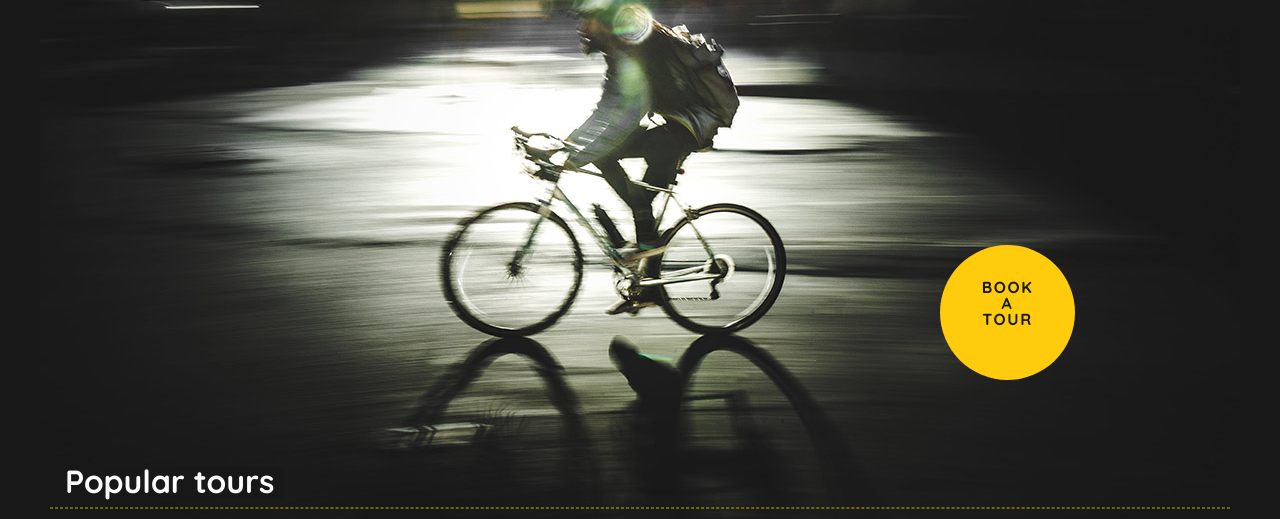
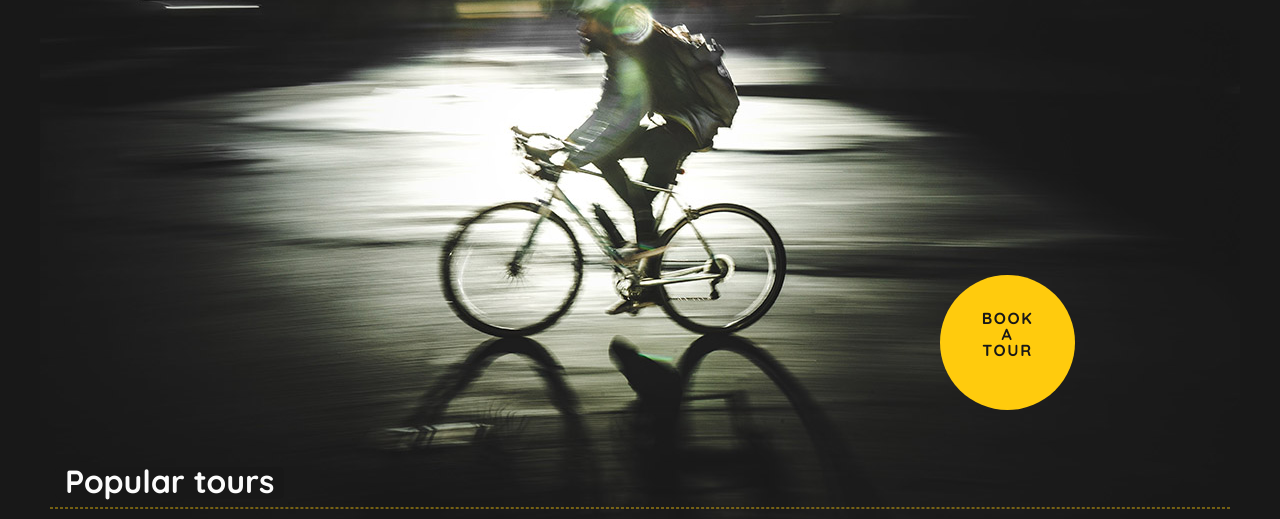
Before and after one commit to kallevikstyle/re-cycle_v2, a plain HTML site: page index.html in a window 1280 px wide. Shown: the part 250-769 px from the top of the page. Drawn offline with Linux system fonts and the light colour scheme; files whose address does not match are found by name.

Commit message:
Changing structure of CTA button

```diff
--- a/css/styles.css
+++ b/css/styles.css
@@ -240,32 +240,36 @@ nav ul a:active {
 
 #cta-btn {
 	position: relative;
+	height: 135px;
+	width: 135px;
 	left: 75%;
-	top: 270px;
+	top: 300px;
 	text-align: center;
 	text-transform: uppercase;
 	display: inline-block;
 	letter-spacing: .1em;
-
-}
-#cta-btn a {
 	background-color: #FFCB0D;
-	display: block;
-	padding-top: 35px;
-	width: 135px;
-	height: 100px;
 	border-radius: 50%;
 }
-#cta-btn a:link,
-#cta-btn a:visited {
+#cta-btn span {
+	position: absolute;
+	display: inline-block;
+	width: 55px;
+	height: 63px;
+	left: 50%;
+	margin-left: -27.5px;
+	top: 50%;
+	margin-top: -31.5px
+	/*padding-top: 35px;*/
+}
+#banner a:link,
+#banner a:visited {
 	text-decoration: none;
 	color: #181818;
 }
-#cta-btn a:hover {
-	background-color: #820900;
-	color: #FCFCFC;
+#banner a:hover {
 }
-#cta-btn a:active {
+#banner a:active {
 	font-style: oblique;
 }
 /* MAIN CONTENT
--- a/index.html
+++ b/index.html
@@ -28,7 +28,12 @@
 		<!-- BANNER AND CALL-TO-ACTION -->
 		<div id="banner">
 			<h2><span>Explore Haugesund</span> <br><span>with guided tours</span> <br><span>on bike</span></h2>
-			<div id="cta-btn"><a href="tours.html">Book<br>a<br>tour</a></div>
+			<!-- CTA Button -->
+			<a href="tours.html" title="See our tours" role="link">
+				<div id="cta-btn">
+					<span>Book<br>a<br>tour</span>
+				</div>
+			</a>
 		</div>
 		<!-- MAIN SECTION -->
 		<main role="main">
```
